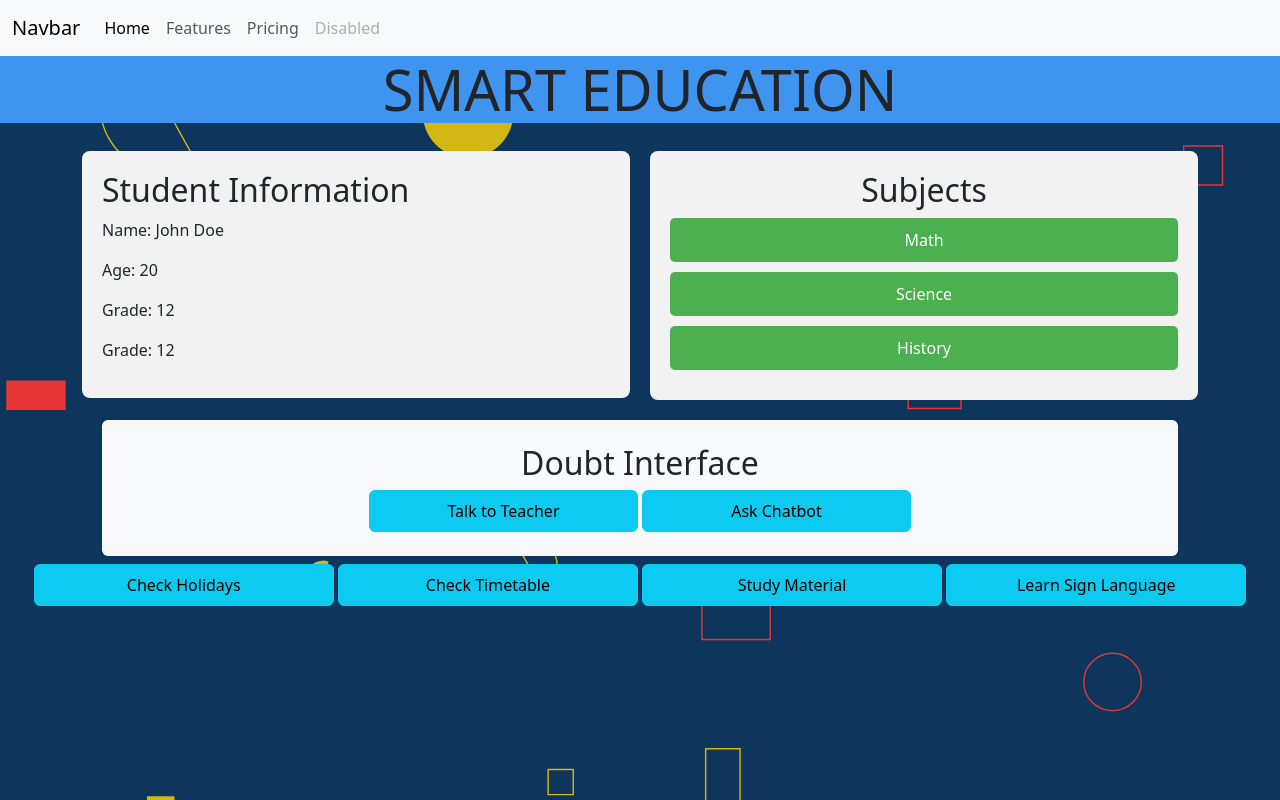
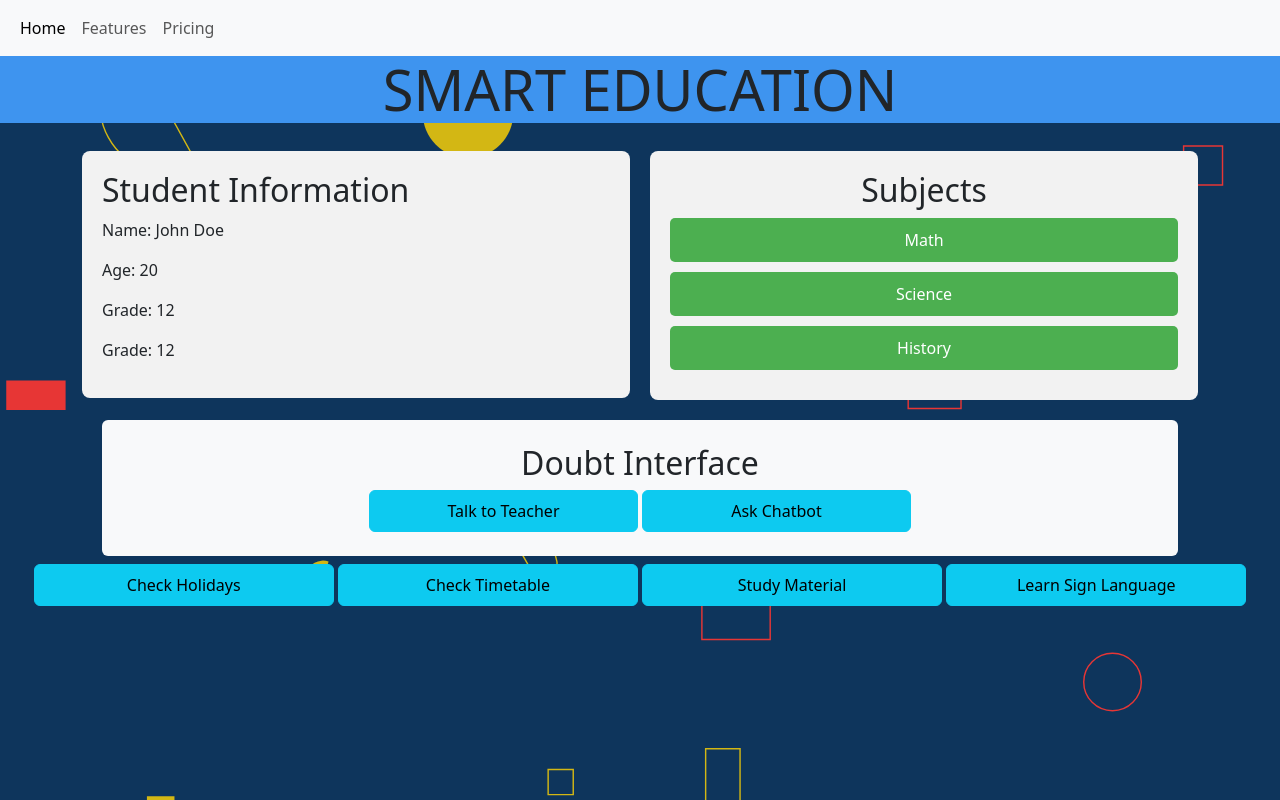
Before and after one commit to Priyanshu14G/Attendance_sys, a plain HTML site: page index.html in a window 1280 px wide. Drawn offline with nearby package versions, Linux system fonts and the light colour scheme.

Commit message:
one more

```diff
--- a/index.html
+++ b/index.html
@@ -12,7 +12,7 @@
       <div>
         <nav class="navbar navbar-expand-lg bg-body-tertiary">
           <div class="container-fluid">
-            <a class="navbar-brand" href="#">Navbar</a>
+            <!-- <a class="navbar-brand" href="#">Navbar</a> -->
             <button class="navbar-toggler" type="button" data-bs-toggle="collapse" data-bs-target="#navbarNavAltMarkup" aria-controls="navbarNavAltMarkup" aria-expanded="false" aria-label="Toggle navigation">
               <span class="navbar-toggler-icon"></span>
             </button>
@@ -21,7 +21,7 @@
                 <a class="nav-link active" aria-current="page" href="#">Home</a>
                 <a class="nav-link" href="#">Features</a>
                 <a class="nav-link" href="#">Pricing</a>
-                <a class="nav-link disabled" aria-disabled="true">Disabled</a>
+                <!-- <a class="nav-link disabled" aria-disabled="true">Disabled</a> -->
               </div>
             </div>
           </div>
```
